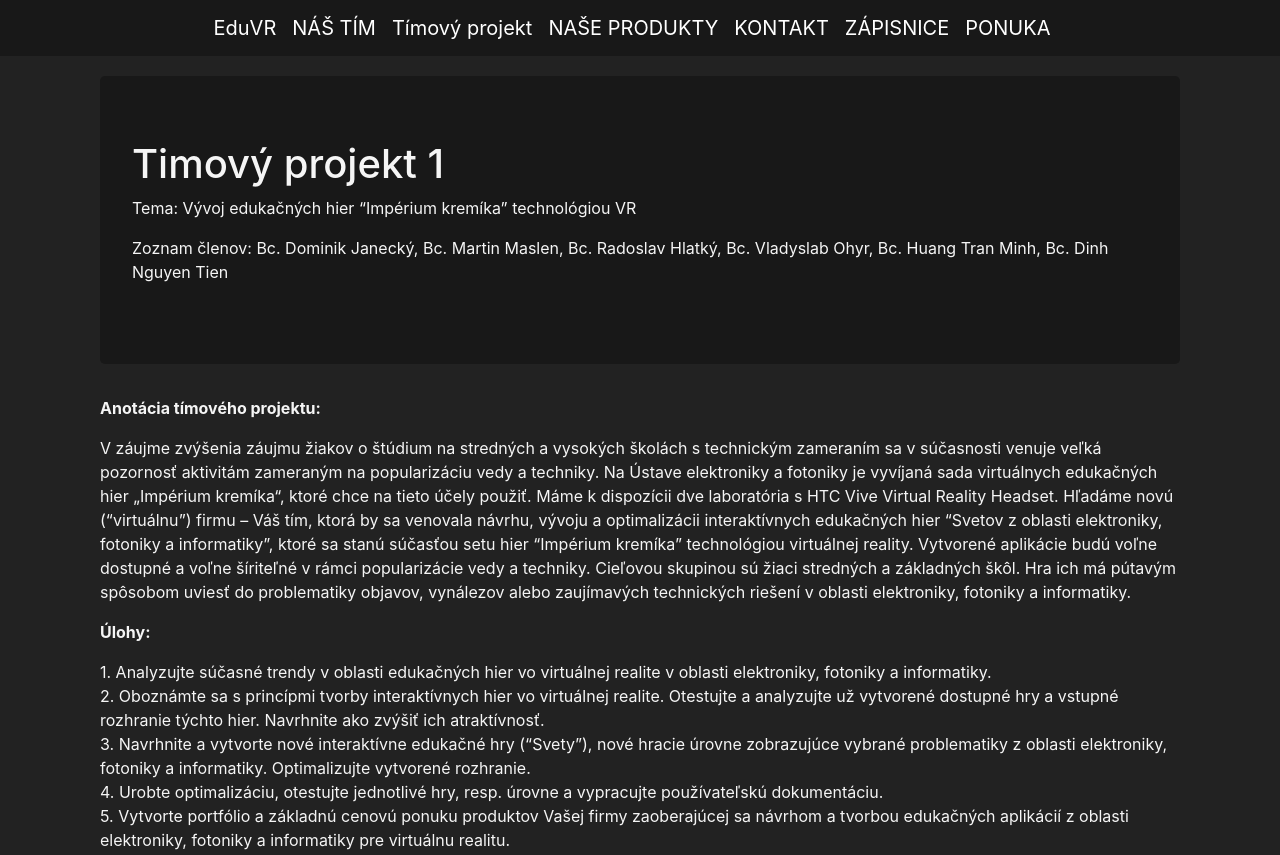
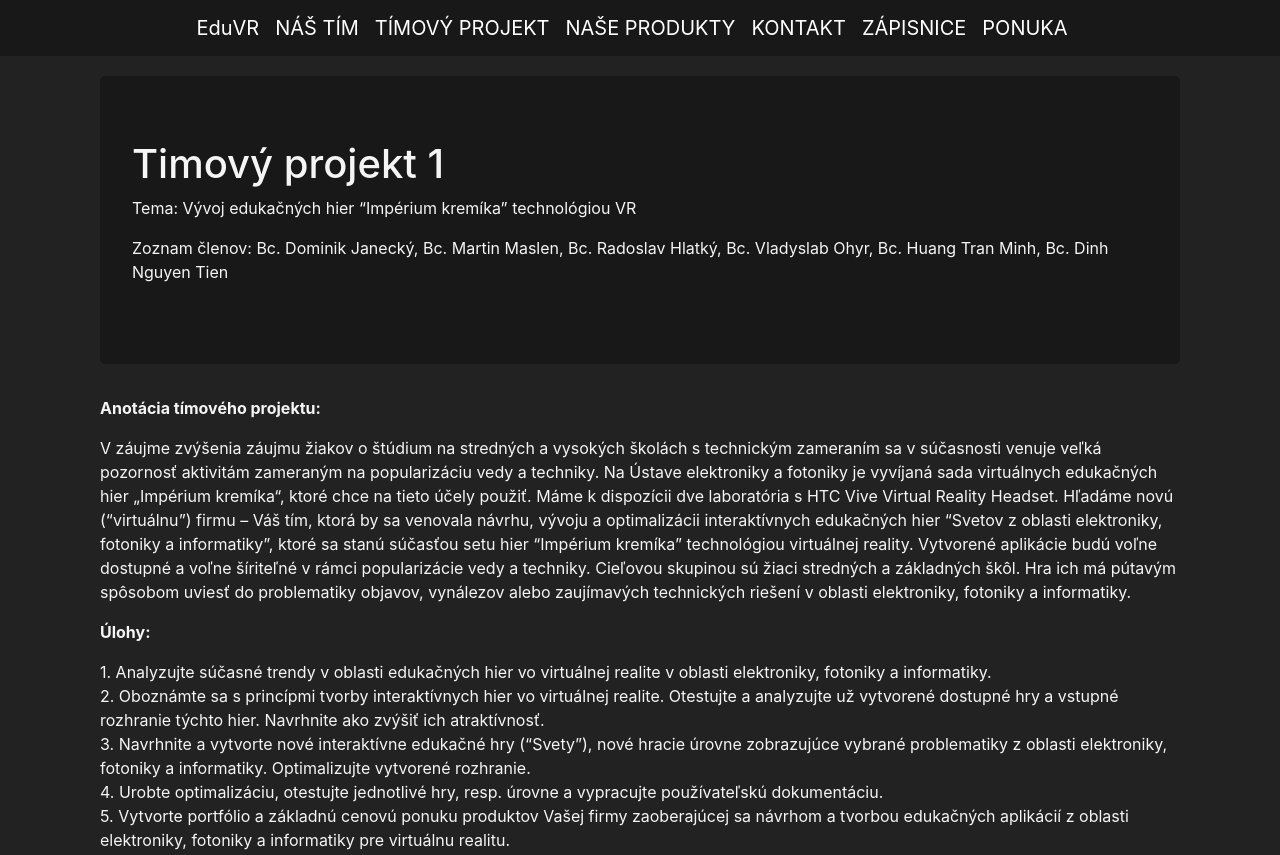
Before and after one commit to King-of-Grun/King-of-Grun.github.io, a plain HTML site: page business.html in a window 1280 px wide. Shown: the top 855 px of the page. Drawn offline with nearby package versions, Linux system fonts and the light colour scheme.

Commit message:
Add files via upload

```diff
--- a/business.html
+++ b/business.html
@@ -11,7 +11,7 @@
     <nav class="navbar navbar-expand sticky-top navbar-dark bg-primary">
         <a class="navbar-brand" href="index.html">EduVR</a>
         <a class="navbar-brand" href="team.html">NÁŠ TÍM</a>
-        <a class="navbar-brand" href="business.html">Tímový projekt</a>
+        <a class="navbar-brand" href="business.html">TÍMOVÝ PROJEKT</a>
         <a class="navbar-brand" href="products.html">NAŠE PRODUKTY</a>
         <a class="navbar-brand" href="contact.html">KONTAKT</a>
         <a class="navbar-brand" href="zapisnice.html">ZÁPISNICE</a>
```
Also changed, not shown: contact.html (+1 -1 lines), index.html (+1 -1 lines), ponuka.html (+1 -1 lines), products.html (+1 -1 lines), team.html (+1 -1 lines), zapisnice.html (+1 -1 lines).
